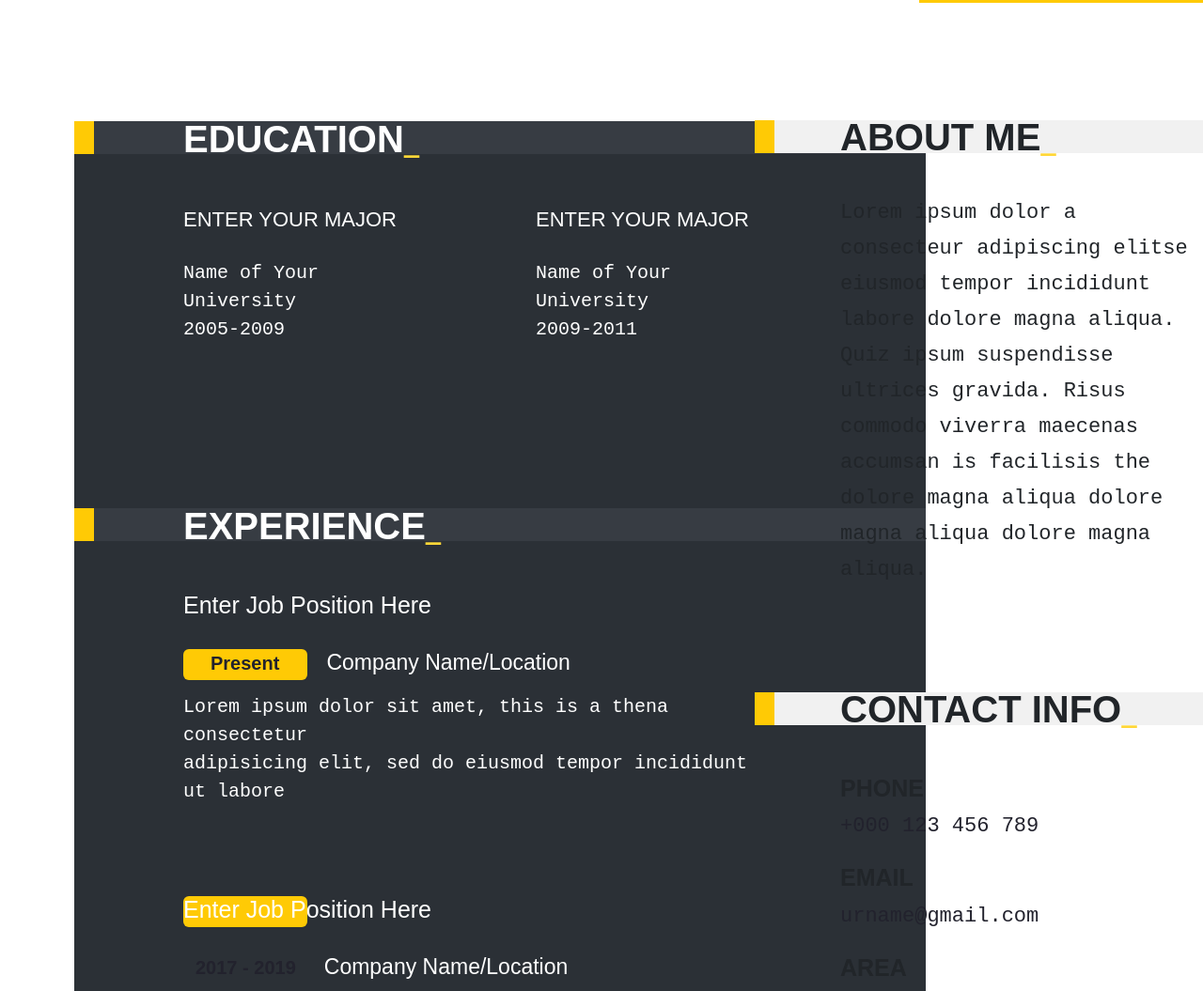
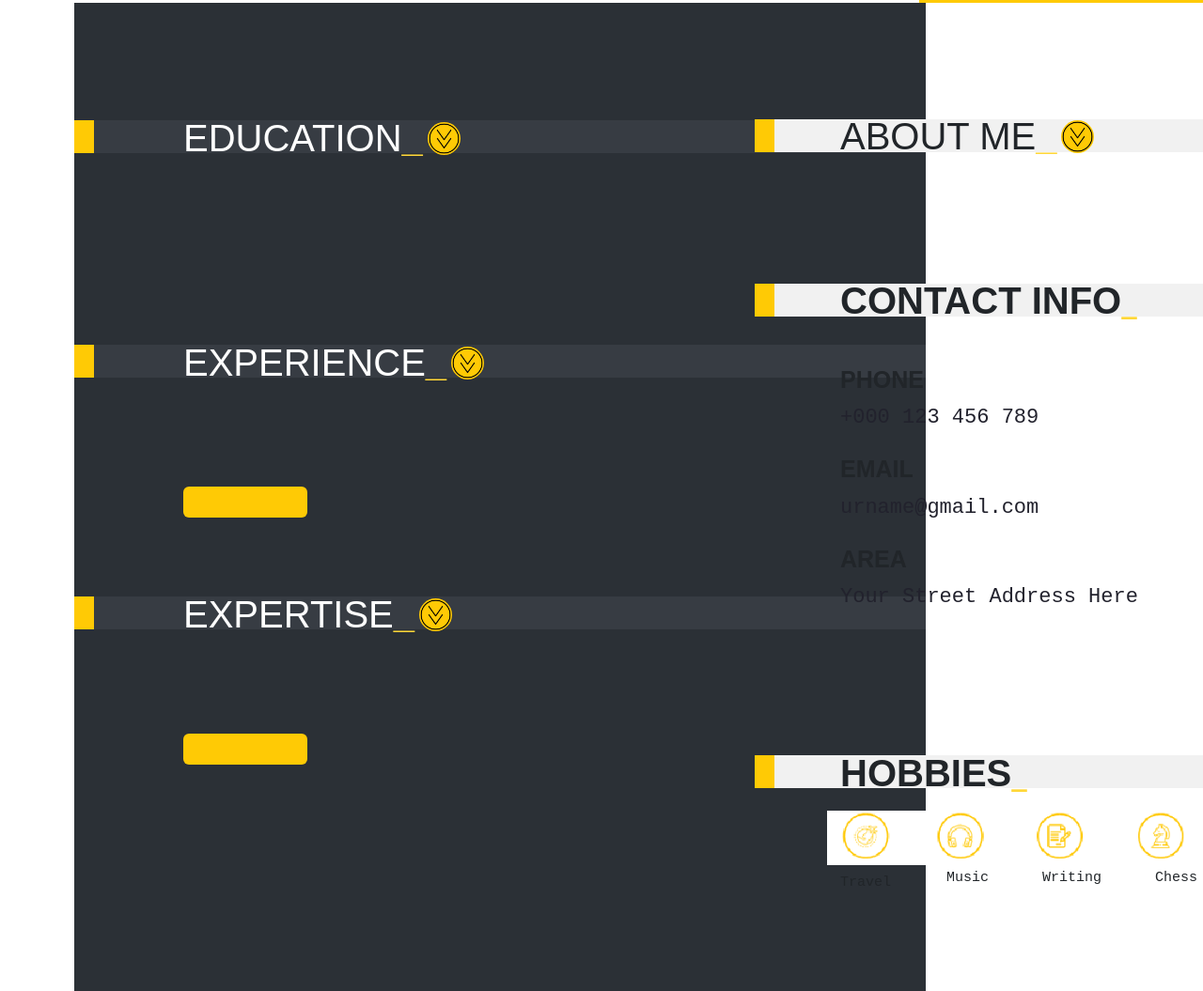
Before and after one commit to MarianaKlochnyk/pm-23-10, a website: page app/index.html in a window 1280 px wide. Shown: the part 597-1652 px from the top of the page at 94% size. Drawn offline with nearby package versions, Linux system fonts and the light colour scheme; files that its build step writes are made by us from their sources.

Commit message:
Add js part 1

```diff
--- a/app/index.html
+++ b/app/index.html
@@ -3,6 +3,7 @@
 <head>
   <link href="https://cdn.jsdelivr.net/npm/bootstrap@5.3.3/dist/css/bootstrap.min.css" rel="stylesheet" integrity="sha384-QWTKZyjpPEjISv5WaRU9OFeRpok6YctnYmDr5pNlyT2bRjXh0JMhjY6hW+ALEwIH" crossorigin="anonymous">
 
+  <script src="js/scripts.min.js"></script>
   <link rel = "stylesheet" href = "css/bootstrap.min.css">
   <link rel = "stylesheet" href = "css/style.min.css">
   <meta charset="UTF-8">
@@ -27,8 +28,13 @@
 
     <div class="row2">
       <div class="col2_1">
+        <div class = "mal2"></div>
         <div class = "education">
-          <h1><span class="ed">EDUCATION</span><span class ="_1">_</span></h1>
+          <div class="ed">
+            <h1>EDUCATION<span class="_1">_</span></h1>
+            <img id="toggleButton1" src="img/down-chevron.png" class="d-c1">
+          </div>
+
           <div class="mal5"></div>
           <div class = "mal6"></div>
           <div class="education_content">
@@ -44,10 +50,14 @@
         </div>
 
         <div class = "experience">
-          <h1><span class="ex">EXPERIENCE</span><span class ="_2">_</span></h1>
+          <div class="ex">
+            <h1>EXPERIENCE<span class ="_2">_</span></h1>
+            <img id="toggleButton2" src="img/down-chevron.png" class="d-c2">
+          </div>
           <div class="mal7"></div>
           <div class = "mal8"></div>
           <div class="exp_con">
+            <div class="experience1">
               <h2><span class="ent1">Enter Job Position Here</span></h2>
               <div class = "experience_content1">
                 <div class = "experience_left1">
@@ -59,6 +69,7 @@
                 </div>
               </div>
               <p><span class="lo1">Lorem ipsum dolor sit amet, this is a thena consectetur<br>adipisicing elit, sed do eiusmod tempor incididunt ut labore</span></p>
+            </div>
             <div class="experience2">
               <h2><span class="ent2">Enter Job Position Here</span></h2>
               <div class = "experience_content2">
@@ -76,7 +87,10 @@
         </div>
 
         <div class = "expertise">
-          <h1><span class="expert">EXPERTISE</span><span class ="_3">_</span></h1>
+          <div class="expert">
+            <h1>EXPERTISE<span class ="_3">_</span></h1>
+            <img id="toggleButton3" src="img/down-chevron.png" class="d-c3">
+          </div>
           <div class = "mal9"></div>
           <div class = "mal10"></div>
           <div class = "expertise_content">
@@ -114,13 +128,16 @@
             </div>
           </div>
         </div>
-        <div class = "mal2"></div>
+
       </div>
 
 
       <div class="col2_2">
         <div class = "about_me">
-          <h1><span class="ab">ABOUT ME</span><span class ="_4">_</span></h1>
+          <div class="ab">
+            <h1>ABOUT ME<span class ="_4">_</span></h1>
+            <img id="toggleButton4" src="img/down-chevron.png" class="d-c4">
+          </div>
           <div class="about_me_content">
             <div class = "mal11"></div>
             <div class = "mal12"></div>
--- a/app/js/js1.js
+++ /dev/null
@@ -1,2 +0,0 @@
-// Вывод "Hello, World!" в консоль
-console.log("Hello, World!");
--- /dev/null
+++ b/app/js/script.js
@@ -0,0 +1,26 @@
+document.addEventListener("DOMContentLoaded", function() {
+  // Function to handle toggle functionality
+  function setupToggle(buttonId, contentClass) {
+    const toggleButton = document.getElementById(buttonId);
+    const content = document.querySelector(`.${contentClass}`);
+
+    // Initially hide the content
+    content.style.maxHeight = "0";
+    content.style.overflow = "hidden";
+    content.style.transition = "max-height 0.5s ease-in-out";
+
+    toggleButton.addEventListener("click", function() {
+      if (content.style.maxHeight === "0px") {
+        content.style.maxHeight = content.scrollHeight + "px"; // Set to its scroll height
+      } else {
+        content.style.maxHeight = "0px"; // Hide it
+      }
+    });
+  }
+
+  // Setup toggles for education and experience sections
+  setupToggle("toggleButton1", "education_content");
+  setupToggle("toggleButton2", "exp_con", "mal3", "mal4");
+  setupToggle("toggleButton3", "expertise_content");
+  setupToggle("toggleButton4", "about_me_content");
+});
--- a/app/scss/style.scss
+++ b/app/scss/style.scss
@@ -93,7 +93,6 @@ body{
   background-color: #2b3036;
   z-index: -2;
   margin-left: 79px;
-  margin-top: -1420px;
 }
 .row2{
   display: flex;
@@ -103,6 +102,7 @@ body{
 .col2_1{
   color:#ffffff;
   width: 1010px;
+  position: relative;
 }
 .education{
   position: relative;
@@ -118,9 +118,22 @@ body{
   padding-left: 128px;
 }
 .ed{
+  display: flex;
+  flex-direction: row;
   font-size: 40px;
   font-family: sans-serif;
   font-weight: 550;
+}
+.d-c1{
+  height: 35px;
+  width: auto;
+  margin-top: 7px;
+  margin-left: 5px;
+  width: 35px;
+  height: 35px;
+  background-color:#ffca05 ;
+  border-radius: 50%;
+  cursor: pointer;
 }
 .e1,.e2{
   padding-bottom: 20px;
@@ -148,6 +161,25 @@ body{
   color: #22222d;
   font-weight: 600;
   font-size: 20px;
+}
+
+.d-c2{
+  height: 35px;
+  width: auto;
+  margin-top: 7px;
+  margin-left: 5px;
+  width: 35px;
+  height: 35px;
+  background-color:#ffca05 ;
+  border-radius: 50%;
+  cursor: pointer;
+}
+.ex{
+  display: flex;
+  flex-direction: row;
+  font-size: 40px;
+  font-family: sans-serif;
+  font-weight: 550;
 }
 .experience_content1{
   display: flex;
@@ -183,12 +215,6 @@ body{
   font-size: 10px;
   margin-bottom: 10px;
 }
-.ex{
-  font-size: 40px;
-  font-family: sans-serif;
-  font-weight: 550;
-  margin-bottom: 20px;
-}
 .ent1,.ent2{
   font-size: 25px;
   font-family: sans-serif;
@@ -210,7 +236,20 @@ body{
   flex-direction: row;
   font-family: sans-serif;
 }
+.d-c3{
+  height: 35px;
+  width: auto;
+  margin-top: 7px;
+  margin-left: 5px;
+  width: 35px;
+  height: 35px;
+  background-color:#ffca05 ;
+  border-radius: 50%;
+  cursor: pointer;
+}
 .expert{
+  display: flex;
+  flex-direction: row;
   font-size: 40px;
   font-family: sans-serif;
   font-weight: 550;
@@ -259,7 +298,20 @@ body{
 .about_me_content,.contact_info_content{
   padding-top: 30px;
 }
+.d-c4{
+  height: 35px;
+  width: auto;
+  margin-top: 7px;
+  margin-left: 5px;
+  width: 35px;
+  height: 35px;
+  background-color:#ffca05 ;
+  border-radius: 50%;
+  cursor: pointer;
+}
 .ab{
+  display: flex;
+  flex-direction: row;
   font-size: 40px;
   font-family: sans-serif;
   font-weight: 550;
@@ -288,7 +340,8 @@ body{
   font-size: 22px;
 }
 .hobbies{
-  padding-top: 150px;
+  position: relative;
+  padding-top: 130px;
   padding-left: 77px;
 }
 .hobby_content{
@@ -628,5 +681,4 @@ body{
     bottom: 2%;
     right: 38%;
     transform: translateX(38%);
-    border-bottom-color: #22222d;
 }
```
Also changed, not shown: app/img/down-chevron.png (added), dist/css/style.min.css, dist/img/down-chevron.png (added), dist/index.html, dist/js/scripts.min.js. Lines whose indentation alone changed are shown as unchanged.
